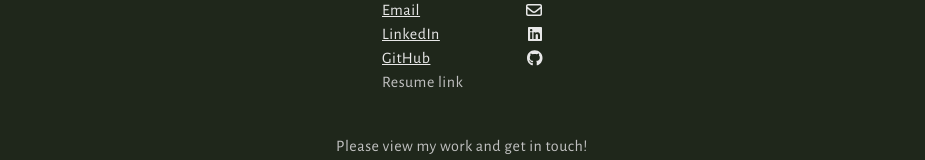
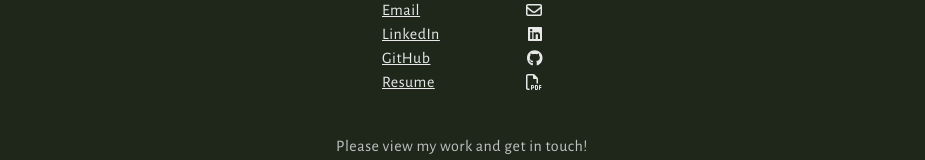
Before and after one commit to AZBL/portfolio, a React (Vite) app: page / in a window 1280 px wide. Shown: the part 2174-2334 px from the top of the page, without its empty margins (178-1103 px from the left). Built offline with nearby package versions, Linux system fonts and the light colour scheme.

Commit message:
added resume link

```diff
--- a/src/components/Contact.jsx
+++ b/src/components/Contact.jsx
@@ -1,5 +1,5 @@
 import { FontAwesomeIcon } from "@fortawesome/react-fontawesome";
-import { faEnvelope } from "@fortawesome/free-regular-svg-icons";
+import { faEnvelope, faFilePdf } from "@fortawesome/free-regular-svg-icons";
 import { faGithub, faLinkedin } from "@fortawesome/free-brands-svg-icons";
 
 const Contact = () => {
@@ -31,7 +31,15 @@ const Contact = () => {
           GitHub
           <FontAwesomeIcon icon={faGithub} />
         </a>
-        <div>Resume link</div>
+        <div className="linkContainer">
+          <a
+            href="/resume-portfolio.pdf"
+            download="Alex_Byrd_Leitner_Resume.pdf"
+          >
+            Resume
+            <FontAwesomeIcon icon={faFilePdf} />
+          </a>
+        </div>
       </div>
     </div>
   );
```
Also changed, not shown: 1 other file (tests, documents, lock files or other folders).
